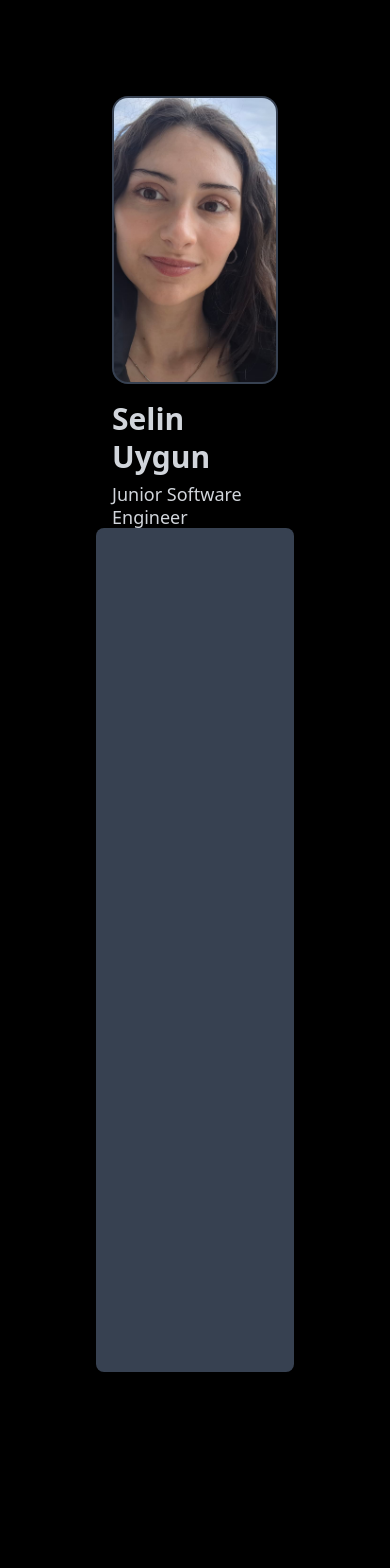
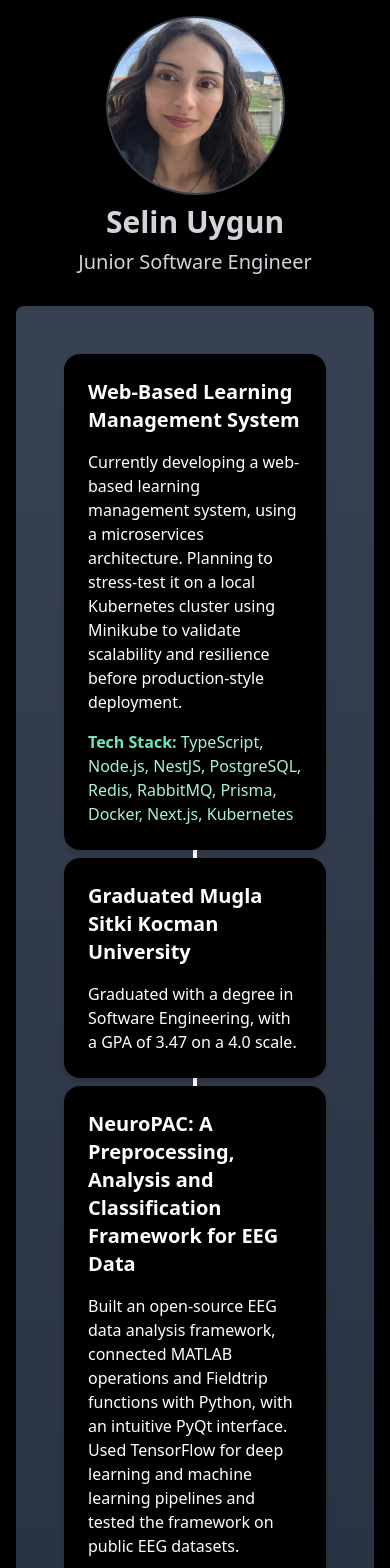
Before and after one commit to slnuygn/hi-im-selin, a Next.js app in the folder frontend/: page / in a window 390 px wide. Shown: the top 1568 px of the page. Before the commit the page ends 1468 px from the top, so only its background shows below. Built offline with nearby package versions, Linux system fonts and the light colour scheme.

Commit message:
Enhance Home page layout: add timeline cards for personal projects, implement dynamic line styling, and improve responsiveness of RotatingAvatar component

```diff
--- a/frontend/app/page.tsx
+++ b/frontend/app/page.tsx
@@ -1,8 +1,115 @@
 'use client'
 
+import { useLayoutEffect, useRef, useState } from 'react'
 import RotatingAvatar from '@/components/RotatingAvatar'
+import Card from '@/components/Card'
 
 export default function Home() {
+  const timelineContainerRef = useRef<HTMLDivElement>(null)
+  const topRowRef = useRef<HTMLDivElement>(null)
+  const bottomRowRef = useRef<HTMLDivElement>(null)
+  const [lineStyle, setLineStyle] = useState<{ top: number; height: number }>({ top: 0, height: 0 })
+
+  // Stack behavior: append new cards at the end of timelineCards, they render at the top.
+  const renderedTimelineCards = [
+    {
+      title: 'Started Mugla Sitki Kocman University',
+      content: 'Enrolled in the software engineering program at the engineering faculty.',
+      techStack: '',
+    },
+    {
+      title: 'UI UX Design',
+      content: 'Designed a UI&UX for a school community and events platform mobile application project, actively participating in scrum meetings.',
+      techStack: 'Figma, Scrum, Agile Methodologies',
+    },
+    {
+      title: 'Car Database Architecture project',
+      content: 'Built a database architecture with a public second-hand car dataset, established the necessary relationships, and tested it by connecting it to an intuitive web UI.',
+      techStack: 'MySQL, Relational Database Design',
+    },
+    {
+      title: 'ERP Workflow And Document Management Internship',
+      content: 'Gained experience in ERP workflow optimization and successfully implemented document management processes and workflows using the eBA software system and SQL Server Management Studio.',
+      techStack: 'eBA Document & Workflow Management system, SQL Server Management Studio',
+    },
+    {
+      title: 'Arduino Projects',
+      content: 'Built various Arduino projects with various sensor integrations and microcontroller programming with C++.',
+      techStack: 'Arduino, C++, Embedded Systems',
+    },
+    {
+      title: 'Unity 2D Platformer',
+      content: 'Designed the assets, character animations, and added gameplay mechanics for a 2D platformer game using Unity and C#.',
+      techStack: 'Unity, C#, 2D Game Design, Animation',
+    },
+    {
+      title: 'Huddle: School Communities App',
+      content: 'Designed and developed a mobile application for school community, event engagement and community hierarchy management with Dart, Flutter and used NoSQL Firebase for backend.',
+      techStack: 'Flutter, Dart, Firebase',
+    },
+    {
+      title: 'NeuroPAC: A Preprocessing, Analysis and Classification Framework for EEG Data',
+      content: 'Built an open-source EEG data analysis framework, connected MATLAB operations and Fieldtrip functions with Python, with an intuitive PyQt interface. Used TensorFlow for deep learning and machine learning pipelines and tested the framework on public EEG datasets.',
+      techStack: 'Python, MATLAB, FieldTrip, PyQt, TensorFlow',
+    },
+    {
+      title: 'Graduated Mugla Sitki Kocman University',
+      content: 'Graduated with a degree in Software Engineering, with a GPA of 3.47 on a 4.0 scale.',
+      techStack: '',
+    },
+    {
+      title: 'Web-Based Learning Management System',
+      content: 'Currently developing a web-based learning management system, using a microservices architecture. Planning to stress-test it on a local Kubernetes cluster using Minikube to validate scalability and resilience before production-style deployment.',
+      techStack: 'TypeScript, Node.js, NestJS, PostgreSQL, Redis, RabbitMQ, Prisma, Docker, Next.js, Kubernetes',
+    },
+  ].reverse()
+
+  useLayoutEffect(() => {
+    const updateLine = () => {
+      const timelineContainer = timelineContainerRef.current
+      const topRow = topRowRef.current
+      const bottomRow = bottomRowRef.current
+
+      if (!timelineContainer || !topRow || !bottomRow) {
+        return
+      }
+
+      const containerRect = timelineContainer.getBoundingClientRect()
+      const topRect = topRow.getBoundingClientRect()
+      const bottomRect = bottomRow.getBoundingClientRect()
+
+      const topCenter = topRect.top - containerRect.top + topRect.height / 2
+      const bottomCenter = bottomRect.top - containerRect.top + bottomRect.height / 2
+
+      setLineStyle({
+        top: topCenter,
+        height: Math.max(bottomCenter - topCenter, 0),
+      })
+    }
+
+    updateLine()
+    window.addEventListener('resize', updateLine)
+
+    let resizeObserver: ResizeObserver | null = null
+    if (typeof ResizeObserver !== 'undefined') {
+      resizeObserver = new ResizeObserver(updateLine)
+      if (timelineContainerRef.current) {
+        resizeObserver.observe(timelineContainerRef.current)
+      }
+      if (topRowRef.current) {
+        resizeObserver.observe(topRowRef.current)
+      }
+      if (bottomRowRef.current) {
+        resizeObserver.observe(bottomRowRef.current)
+      }
+    }
+
+    return () => {
+      window.removeEventListener('resize', updateLine)
+      resizeObserver?.disconnect()
+    }
+  }, [renderedTimelineCards.length])
+
   const avatarImages = [
     '/assets/profile/1.jpeg',
     '/assets/profile/2.jpeg',
@@ -10,11 +117,52 @@ export default function Home() {
   ]
 
   return (
-    <main className="flex min-h-screen flex-col items-center justify-start p-24">
-      <div className="w-full max-w-4xl flex flex-col items-center">
-        <RotatingAvatar images={avatarImages} interval={10000} />
-        <div className="bg-gray-300 dark:bg-gray-700 rounded-lg p-12 min-h-screen shadow-lg w-full">
-          {/* Your content goes here */}
+    <main className="flex min-h-screen flex-col items-center justify-start p-4 xl:p-24">
+      <RotatingAvatar images={avatarImages} interval={10000} />
+      <div className="w-full max-w-6xl flex flex-col items-center">
+        <div className="bg-gradient-to-b from-gray-300 to-gray-800 dark:from-gray-700 dark:to-gray-900 rounded-lg p-12 shadow-lg w-full flex flex-col gap-8 relative">
+          <div ref={timelineContainerRef} className="relative flex flex-col gap-2">
+            {/* Center timeline line */}
+            <div
+              className="absolute left-1/2 w-1 bg-white -translate-x-1/2"
+              style={{ top: `${lineStyle.top}px`, height: `${lineStyle.height}px` }}
+            ></div>
+
+            {/* Timeline cards */}
+            {renderedTimelineCards.map((card, index) => {
+              const isLeft = index % 2 === 0
+              const rowRef =
+                index === 0
+                  ? topRowRef
+                  : index === renderedTimelineCards.length - 1
+                  ? bottomRowRef
+                  : undefined
+
+              return (
+                <div
+                  key={card.title}
+                  ref={rowRef}
+                  className={`w-full flex relative justify-center ${isLeft ? 'md:justify-start' : 'md:justify-end'}`}
+                >
+                  {isLeft ? (
+                    <div className="absolute left-1/2 top-1/2 -translate-x-full -translate-y-1/2 ml-2 hidden md:flex items-center">
+                      <div className="h-3 w-3 rounded-full border-2 border-white bg-transparent"></div>
+                      <div className="h-0.5 w-12 bg-white"></div>
+                    </div>
+                  ) : (
+                    <div className="absolute left-1/2 top-1/2 -translate-y-1/2 -ml-2 hidden md:flex items-center">
+                      <div className="h-0.5 w-12 bg-white"></div>
+                      <div className="h-3 w-3 rounded-full border-2 border-white bg-transparent"></div>
+                    </div>
+                  )}
+
+                  <div className="w-full md:w-5/12 relative">
+                    <Card title={card.title} techStack={card.techStack}>{card.content}</Card>
+                  </div>
+                </div>
+              )
+            })}
+          </div>
         </div>
       </div>
     </main>
--- a/frontend/components/Card.tsx
+++ b/frontend/components/Card.tsx
@@ -2,17 +2,26 @@ import React from 'react'
 
 interface CardProps {
   title?: string
-  children: React.ReactNode
+  children?: React.ReactNode
+  techStack?: string
   className?: string
 }
 
-export default function Card({ title, children, className = '' }: CardProps) {
+export default function Card({ title, children, techStack, className = '' }: CardProps) {
+  const hasTechStack = Boolean(techStack?.trim())
+
   return (
-    <div className={`bg-white dark:bg-gray-800 rounded-lg shadow-md p-6 ${className}`}>
+    <div className={`bg-black rounded-2xl shadow-md p-6 ${className}`}>
       {title && (
-        <h3 className="text-xl font-semibold mb-4">{title}</h3>
+        <h3 className={`text-xl font-semibold ${children ? 'mb-4' : ''}`}>{title}</h3>
       )}
-      {children}
+      {children && <div>{children}</div>}
+      {hasTechStack && (
+        <div className={`${children ? 'mt-4' : ''} text-emerald-300`}>
+          <span className="font-semibold">Tech Stack:</span>{' '}
+          <span className="text-emerald-200">{techStack}</span>
+        </div>
+      )}
     </div>
   )
 }
--- a/frontend/components/RotatingAvatar.tsx
+++ b/frontend/components/RotatingAvatar.tsx
@@ -30,10 +30,10 @@ export default function RotatingAvatar({ images, interval = 10000 }: AvatarProps
   return (
     <div className="relative w-full flex justify-center">
       {/* Phone and tablet: remove geometric shapes */}
-      <div className="xl:hidden w-full max-w-sm px-4">
+      <div className="xl:hidden w-full">
         <div
           onClick={goToNextImage}
-          className="relative h-72 w-full overflow-hidden rounded-2xl border-2 border-gray-700 bg-gray-700 cursor-pointer"
+          className="relative w-1/2 aspect-square overflow-hidden rounded-full border-2 border-gray-700 bg-gray-700 cursor-pointer mx-auto"
         >
           {images.map((img, idx) => {
             const isCurrentImage = idx === currentIndex
@@ -65,13 +65,11 @@ export default function RotatingAvatar({ images, interval = 10000 }: AvatarProps
           })}
         </div>
 
-        <div className="mt-4 text-gray-300">
+        <div className="mt-2 mb-8 text-gray-300 text-center">
           <div className="text-3xl font-bold leading-tight">
-            Selin
-            <br />
-            Uygun
+            Selin Uygun
           </div>
-          <div className="mt-2 text-lg font-medium leading-tight">Junior Software Engineer</div>
+          <div className="mt-2 text-xl font-medium leading-tight">Junior Software Engineer</div>
         </div>
       </div>
 
@@ -140,7 +138,7 @@ export default function RotatingAvatar({ images, interval = 10000 }: AvatarProps
         {/* Avatar circle */}
         <div
           onClick={goToNextImage}
-          className="relative rounded-full overflow-hidden border-8 border-gray-300 dark:border-gray-700 bg-gray-300 dark:bg-gray-700 cursor-pointer z-10"
+          className="relative rounded-full overflow-hidden border-4 border-gray-300 dark:border-gray-700 bg-gray-300 dark:bg-gray-700 cursor-pointer z-10"
           style={{ width: '256px', height: '256px', margin: '0 auto' }}
         >
           <div className="relative w-full h-full">
```
